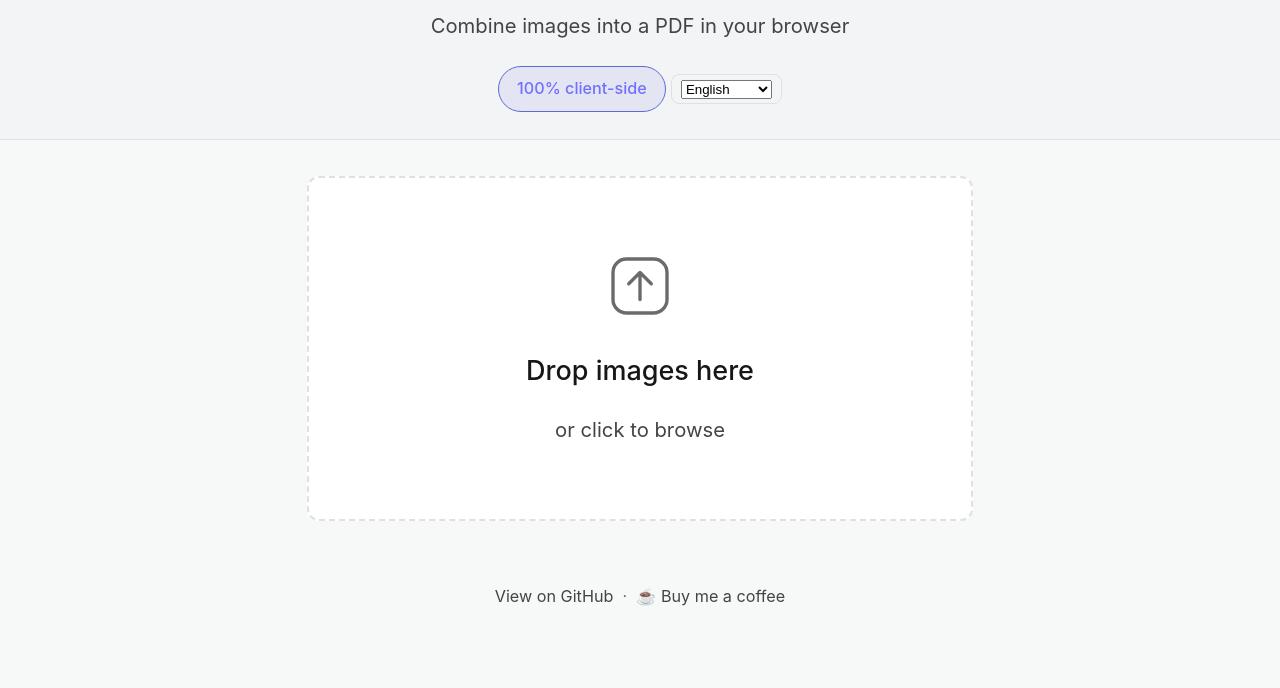
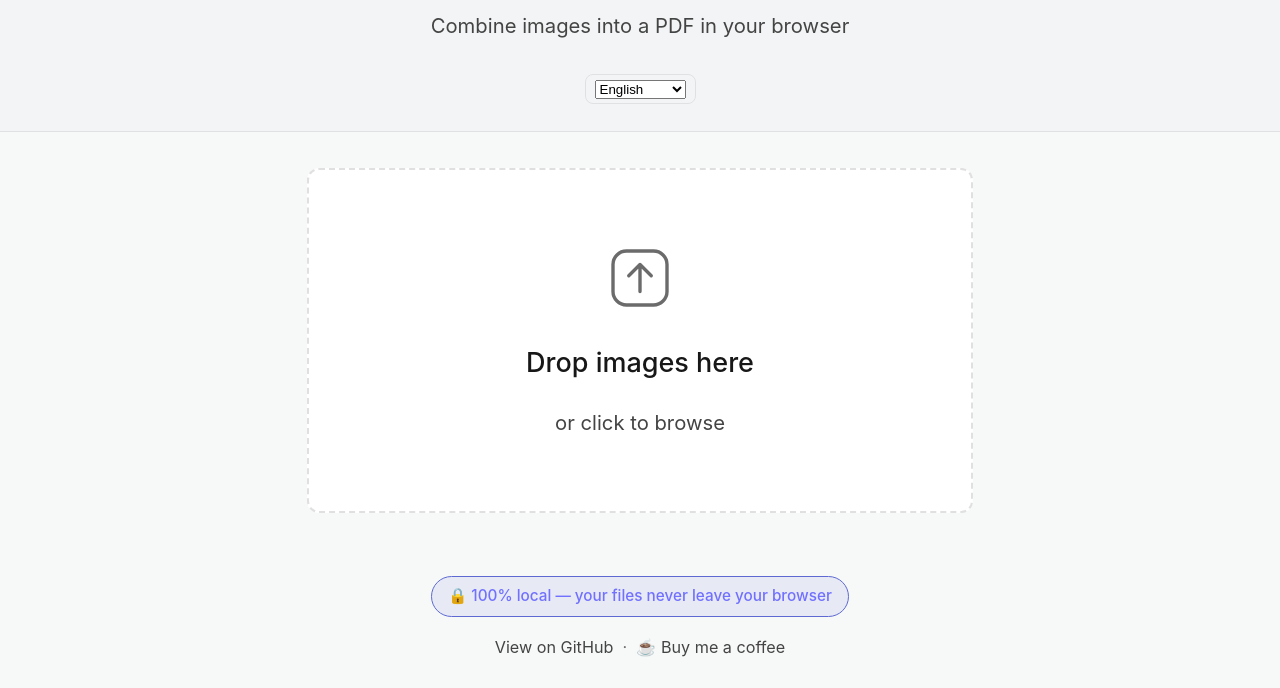
Before and after one commit to Hichiro6/images-to-pdf, a website built with Vite: page index.html in a window 1280 px wide. Shown: the part 112-800 px from the top of the page. Built offline with nearby package versions, Linux system fonts and the light colour scheme.

Commit message:
chore: move privacy badge from header to footer + unify text
Removed badge from header, added to footer.
Also unified privacy.badge translations to match other apps.

```diff
--- a/index.html
+++ b/index.html
@@ -32,7 +32,6 @@
         <h1>Images to PDF</h1>
       </div>
       <p class="header__tagline" data-i18n="header.tagline">Combine images into a PDF in your browser</p>
-      <span class="badge" data-i18n="privacy.badge">🔒 100% local — your files never leave your browser</span>
       <!-- Language selector -->
       <div class="lang-selector" id="lang-selector" role="group" aria-label="Language selection"></div>
     </header>
@@ -199,6 +198,9 @@
     </section>
 
     <footer class="footer">
+      <div class="footer__privacy">
+        <span class="badge" data-i18n="privacy.badge">🔒 100% local — your files never leave your browser</span>
+      </div>
       <div class="footer__links">
         <a href="https://github.com/Hichiro6/images-to-pdf" target="_blank" rel="noopener noreferrer" data-i18n="privacy.link">View on GitHub</a>
         <span class="footer__separator">·</span>
--- a/src/i18n.js
+++ b/src/i18n.js
@@ -19,7 +19,7 @@ export const TRANSLATIONS = {
   en: {
     'app.title': 'Images to PDF — Convert photos into a PDF',
     'app.tagline': 'Combine multiple images into a single PDF document',
-    'privacy.badge': '100% client-side',
+    'privacy.badge': '🔒 100% local — your files never leave your browser',
     'dropzone.title': 'Drop images here',
     'dropzone.subtitle': 'or click to browse',
     'dropzone.accept': 'PNG, JPEG, WebP, GIF supported',
@@ -71,7 +71,7 @@ export const TRANSLATIONS = {
   fr: {
     'app.title': 'Images vers PDF — Convertir des photos en PDF',
     'app.tagline': 'Regroupez plusieurs images en un seul document PDF',
-    'privacy.badge': '100% côté client',
+    'privacy.badge': '🔒 100% local — vos fichiers ne quittent jamais votre navigateur',
     'dropzone.title': 'Déposez vos images ici',
     'dropzone.subtitle': 'ou cliquez pour parcourir',
     'dropzone.accept': 'PNG, JPEG, WebP, GIF supportés',
@@ -123,7 +123,7 @@ export const TRANSLATIONS = {
   de: {
     'app.title': 'Bilder zu PDF — Fotos in PDF konvertieren',
     'app.tagline': 'Mehrere Bilder zu einem einzigen PDF-Dokument kombinieren',
-    'privacy.badge': '100% Client-seitig',
+    'privacy.badge': '🔒 100% lokal — Ihre Dateien verlassen nie den Browser',
     'dropzone.title': 'Bilder hier ablegen',
     'dropzone.subtitle': 'oder klicken zum Durchsuchen',
     'dropzone.accept': 'PNG, JPEG, WebP, GIF unterstützt',
@@ -175,7 +175,7 @@ export const TRANSLATIONS = {
   es: {
     'app.title': 'Imágenes a PDF — Convertir fotos en PDF',
     'app.tagline': 'Combine múltiples imágenes en un solo documento PDF',
-    'privacy.badge': '100% del lado del cliente',
+    'privacy.badge': '🔒 100% local — tus archivos nunca salen del navegador',
     'dropzone.title': 'Suelte las imágenes aquí',
     'dropzone.subtitle': 'o haga clic para buscar',
     'dropzone.accept': 'PNG, JPEG, WebP, GIF admitidos',
@@ -227,7 +227,7 @@ export const TRANSLATIONS = {
   pt: {
     'app.title': 'Imagens para PDF — Converter fotos em PDF',
     'app.tagline': 'Combine várias imagens em um único documento PDF',
-    'privacy.badge': '100% do lado do cliente',
+    'privacy.badge': '🔒 100% local — seus arquivos nunca saem do navegador',
     'dropzone.title': 'Solte as imagens aqui',
     'dropzone.subtitle': 'ou clique para procurar',
     'dropzone.accept': 'PNG, JPEG, WebP, GIF suportados',
@@ -279,7 +279,7 @@ export const TRANSLATIONS = {
   nl: {
     'app.title': "Afbeeldingen naar PDF — Foto's omzetten naar PDF",
     'app.tagline': 'Meerdere afbeeldingen combineren in één PDF-document',
-    'privacy.badge': '100% client-zijde',
+    'privacy.badge': '🔒 100% lokaal — uw bestanden verlaten nooit uw browser',
     'dropzone.title': 'Sleep afbeeldingen hierheen',
     'dropzone.subtitle': 'of klik om te bladeren',
     'dropzone.accept': 'PNG, JPEG, WebP, GIF ondersteund',
@@ -331,7 +331,7 @@ export const TRANSLATIONS = {
   it: {
     'app.title': 'Immagini in PDF — Convertire foto in PDF',
     'app.tagline': 'Combina più immagini in un singolo documento PDF',
-    'privacy.badge': '100% lato client',
+    'privacy.badge': '🔒 100% locale — i tuoi file non lasciano mai il browser',
     'dropzone.title': 'Rilascia le immagini qui',
     'dropzone.subtitle': 'o clicca per sfogliare',
     'dropzone.accept': 'PNG, JPEG, WebP, GIF supportati',
--- a/styles/main.css
+++ b/styles/main.css
@@ -824,6 +824,16 @@ input[type="range"]::-moz-range-thumb {
   margin-top: auto;
 }
 
+.footer__privacy {
+  margin-bottom: 1rem;
+}
+
+.footer__privacy .badge {
+  display: inline-block;
+  font-size: 0.85rem;
+  padding: 0.4rem 0.9rem;
+}
+
 .footer__links {
   display: flex;
   align-items: center;
```
